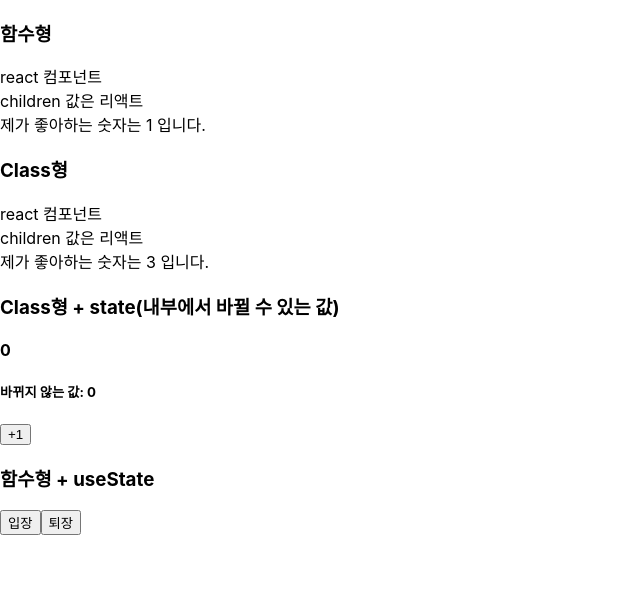
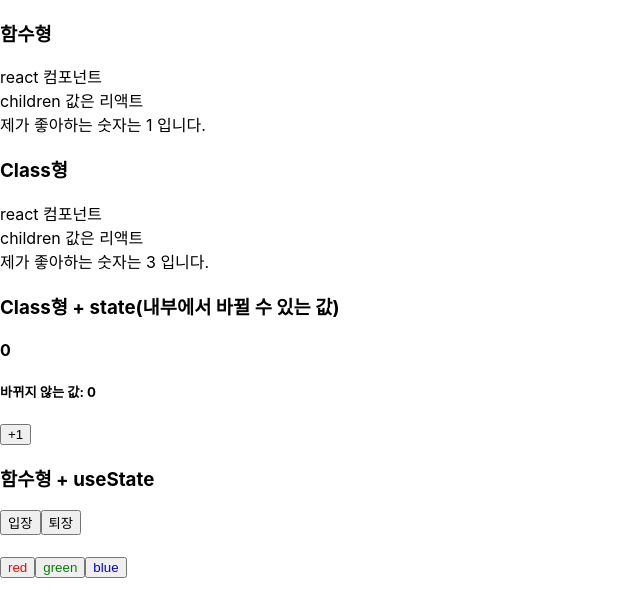
Before and after one commit to th0Kim/react-ezen, a React (Create React App) app in the folder hello-react/: page / in a window 1280 px wide. Shown: the top 616 px of the page, without its empty margins (0-640 px from the left). Built offline with nearby package versions, Linux system fonts and the light colour scheme.

Commit message:
useState setColor 사용 예시

```diff
--- a/hello-react/src/Say.js
+++ b/hello-react/src/Say.js
@@ -8,11 +8,20 @@ const Say = () => {
   const onClickEnter = () => setMassage("hello~");
   const onClickLeave = () => setMassage("bye bye");
 
+  const [color, setColor] = useState('black'); //초기값
+
   return (
     <div>
+      {/* JSX문법 */}
       <button onClick={onClickEnter}>입장</button>
       <button onClick={onClickLeave}>퇴장</button>
-      <h1>{message}</h1>
+
+      <h1 style={{ color }}>{message}</h1>{/* style 괄호 안 {}은 변수다, 초기값 'black */}
+
+      {/* style={{ color: '컬러명' }} 은 단순 button 텍스트 컬러 */}
+      <button style={{ color: 'red' }} onClick={() => setColor('red')}>red</button>
+      <button style={{ color: 'green' }} onClick={() => setColor('green')}>green</button>
+      <button style={{ color: 'blue' }} onClick={() => setColor('blue')}>blue</button>
     </div>
   )
 };
```
